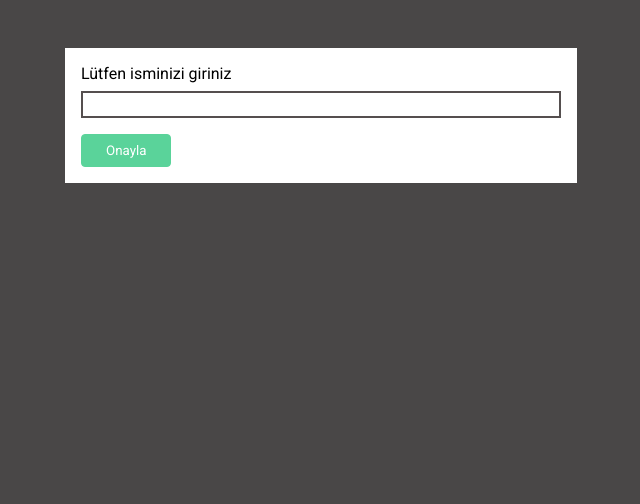
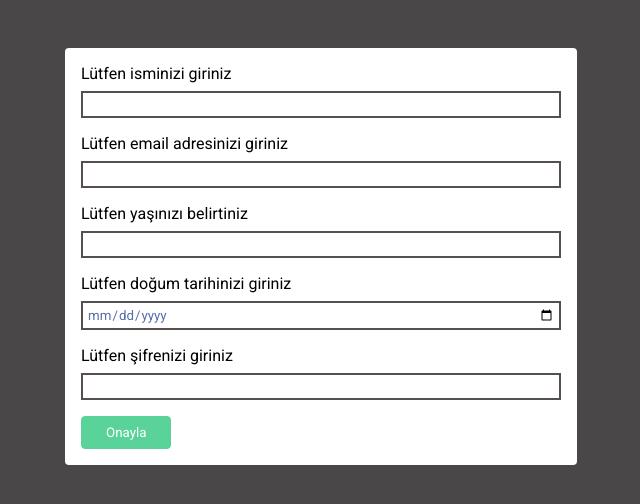
Before and after one commit to mehmettkocc1/html-forms, a plain HTML site: page index.html in a window 1280 px wide. Shown: the whole page, without its empty margins (319-959 px from the left). Drawn offline with Linux system fonts and the light colour scheme.

Commit message:
added other input elements

```diff
--- a/index.html
+++ b/index.html
@@ -14,6 +14,14 @@
     <form action="/" method="GET">
       <label for="name-surname">Lütfen isminizi giriniz</label>
       <input type="text" name="user-name" id="name-surname"/>
+      <label for="email">Lütfen email adresinizi giriniz</label>
+      <input type="email" name="user-email" id="email">
+      <label for="age">Lütfen yaşınızı belirtiniz</label>
+      <input type="number" name="user-age" id="age">
+      <label for="birthday">Lütfen doğum tarihinizi giriniz</label>
+      <input type="date" name="user-birthday" id="birthday">
+      <label for="password">Lütfen şifrenizi giriniz</label>
+      <input type="password" name="user-password" id="password">
       <button>Onayla</button>
     </form>
   </body>
--- a/style.css
+++ b/style.css
@@ -8,6 +8,7 @@ form {
   width: 30rem;
   padding: 1rem;
   margin: 3rem auto;
+  border-radius: 4px;
 }
 
 label {
```
